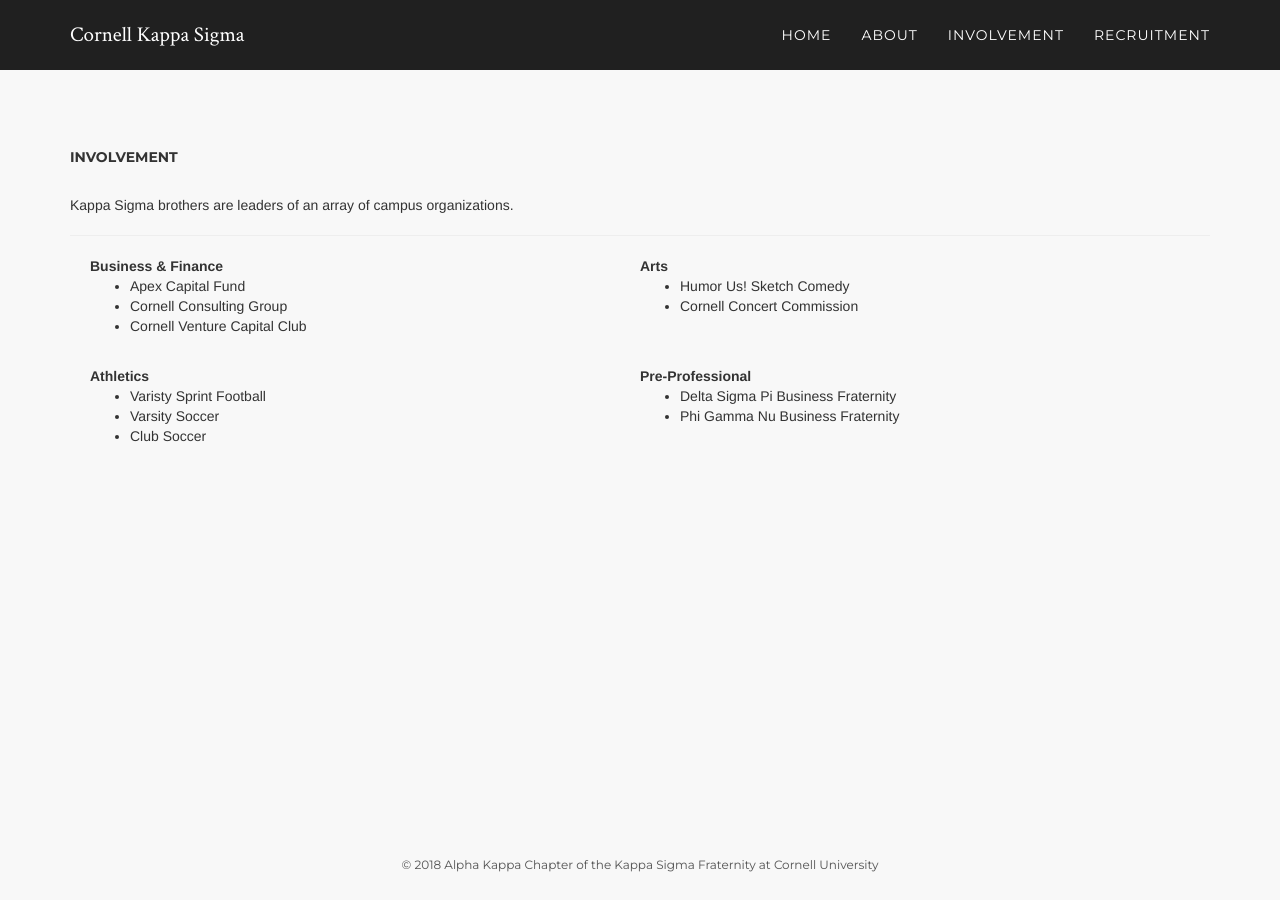
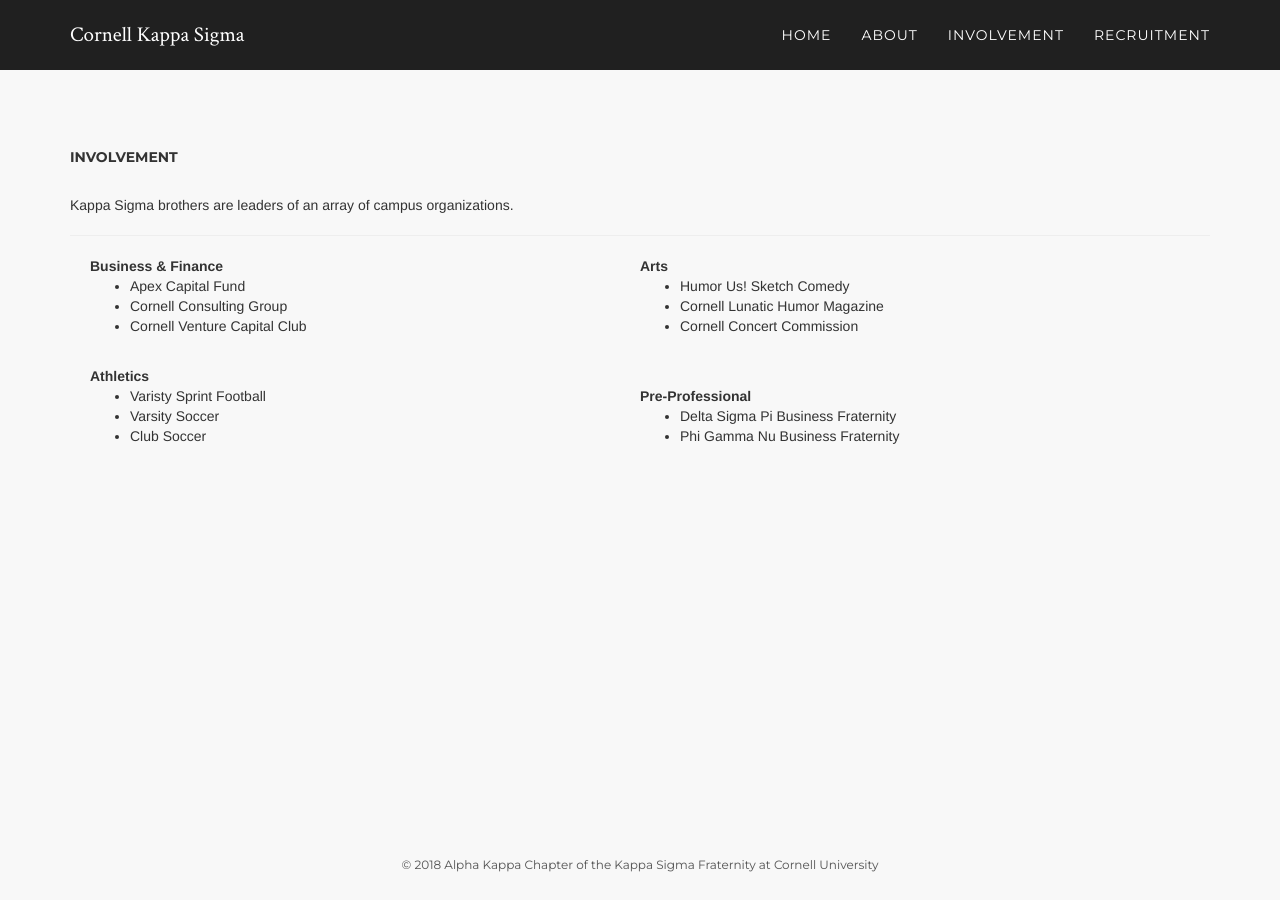
Before and after one commit to pjochillin/cornellkappasigma, a Jekyll site: the page built from involvement/index.html, in a window 1280 px wide. Built offline with Jekyll 4.4.1, drawn with Linux system fonts in a browser that asks for light colours; nearby versions of some CDN libraries.

Commit message:
Update index.html

```diff
--- a/involvement/index.html
+++ b/involvement/index.html
@@ -33,6 +33,7 @@
 				<br>
 				<ul>
 					<li>Humor Us! Sketch Comedy</li>
+					<li>Cornell Lunatic Humor Magazine</li>
 					<li>Cornell Concert Commission</li>
 				</ul>
 
```
